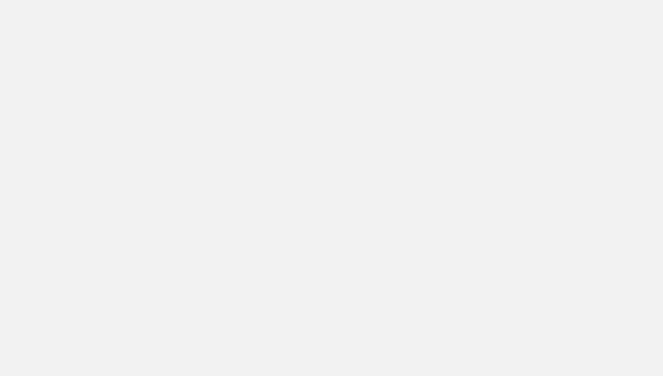
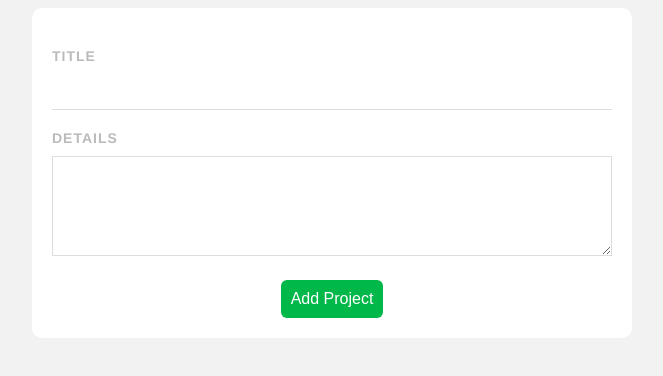
Before and after one commit to NicolasLeigh/vue-firebase, a Vue app in the folder 06/project-planner/: page /add in a window 1280 px wide. Before the commit this address had no page. Shown: the top 376 px of the page, without its empty margins (308-971 px from the left). Built offline with nearby package versions, Linux system fonts and the light colour scheme.

Commit message:
create add new project functionality

```diff
--- a/06/project-planner/data/db.json
+++ b/06/project-planner/data/db.json
@@ -7,10 +7,16 @@
       "complete": true
     },
     {
-      "id": 2,
-      "title": "Update product images",
-      "details": "Update product images on the website",
-      "complete": false
+      "title": "Make new website",
+      "details": "hahaha",
+      "complete": true,
+      "id": 3
+    },
+    {
+      "title": "Design new website",
+      "details": "gogogog",
+      "complete": true,
+      "id": 4
     }
   ]
 }
--- a/06/project-planner/src/router/index.js
+++ b/06/project-planner/src/router/index.js
@@ -1,11 +1,17 @@
 import { createRouter, createWebHistory } from 'vue-router';
 import HomeView from '../views/HomeView.vue';
+import AddProject from '../views/AddProject.vue';
 
 const routes = [
   {
     path: '/',
     name: 'home',
     component: HomeView,
+  },
+  {
+    path: '/add',
+    name: 'AddProject',
+    component: AddProject,
   },
 ];
 
--- /dev/null
+++ b/06/project-planner/src/views/AddProject.vue
@@ -0,0 +1,80 @@
+<template>
+  <form @submit.prevent="handleSubmit">
+    <label for="title">Title</label>
+    <input type="text" id="title" name="title" v-model="title" required />
+    <label for="details">Details</label>
+    <textarea id="details" name="details" v-model="details" required></textarea>
+    <button type="submit">Add Project</button>
+  </form>
+</template>
+
+<script>
+export default {
+  data() {
+    return {
+      title: '',
+      details: '',
+    };
+  },
+  methods: {
+    handleSubmit() {
+      let project = {
+        title: this.title,
+        details: this.details,
+        complete: false,
+      };
+
+      fetch('http://localhost:3000/projects', {
+        method: 'POST',
+        headers: { 'Content-Type': 'application/json' },
+        body: JSON.stringify(project),
+      })
+        .then(() => {
+          this.$router.push('/');
+        })
+        .catch((err) => console.log(err.message));
+    },
+  },
+};
+</script>
+
+<style>
+form {
+  background-color: white;
+  padding: 20px;
+  border-radius: 10px;
+}
+label {
+  display: block;
+  color: #bbb;
+  text-transform: uppercase;
+  font-size: 14px;
+  font-weight: bold;
+  letter-spacing: 1px;
+  margin: 20px 0 10px 0;
+}
+input {
+  padding: 10px;
+  border: 0;
+  border-bottom: 1px solid #ddd;
+  width: 100%;
+  box-sizing: border-box;
+}
+textarea {
+  border: 1px solid #ddd;
+  padding: 10px;
+  width: 100%;
+  box-sizing: border-box;
+  height: 100px;
+}
+form button {
+  display: block;
+  margin: 20px auto 0;
+  background-color: #00b74a;
+  color: white;
+  padding: 10px;
+  border: 0;
+  border-radius: 6px;
+  font-size: 16px;
+}
+</style>
```
